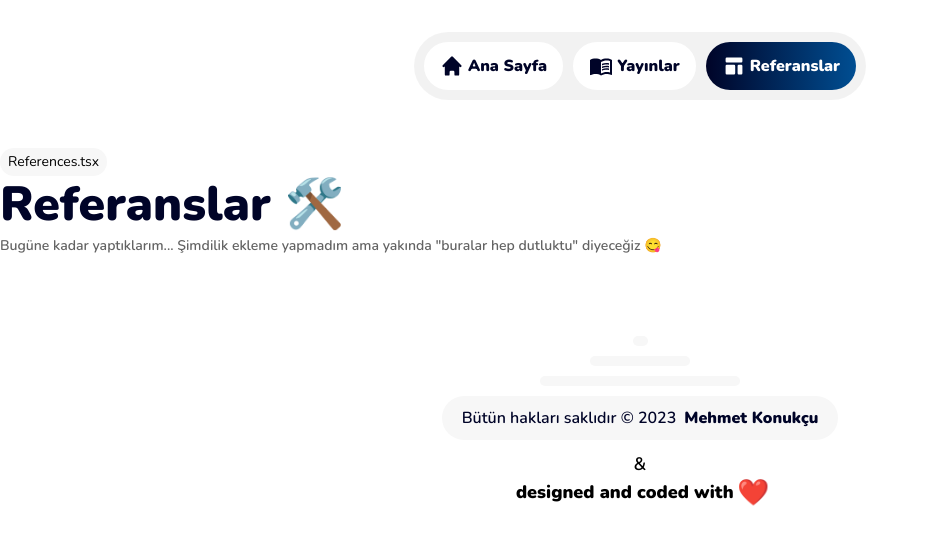
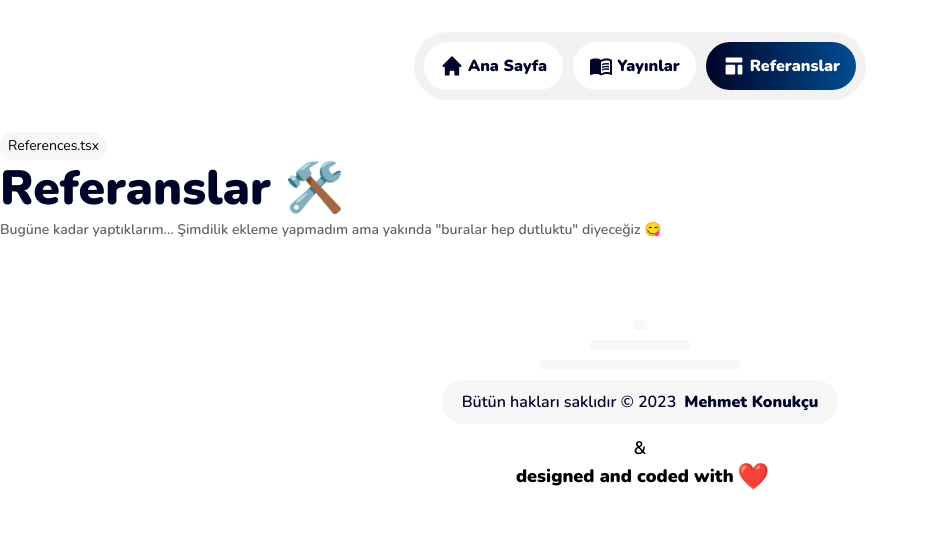
Before and after one commit to mehmetext/konukcudev-next, a Next.js app: page /references in a window 1280 px wide. Shown: the top 544 px of the page, without its empty margins (0-927 px from the left). Built offline with nearby package versions, Linux system fonts and the light colour scheme.

Commit message:
Menu yapısı güncellendi

```diff
--- a/src/components/layouts/MainLayout.tsx
+++ b/src/components/layouts/MainLayout.tsx
@@ -13,10 +13,12 @@ type Props = {
 
 export default function MainLayout({ children, stickyMenu }: Props) {
 	return (
-		<div className="flex flex-col gap-y-20">
+		<>
 			<Menu sticky={stickyMenu} />
-			{children}
-			<Footer />
-		</div>
+			<div className="flex flex-col gap-y-20">
+				{children}
+				<Footer />
+			</div>
+		</>
 	);
 }
--- a/src/components/organisms/Menu.tsx
+++ b/src/components/organisms/Menu.tsx
@@ -1,9 +1,9 @@
 //Icons
 import { HiHome, HiTemplate } from "react-icons/hi";
 import { MdMenuBook } from "react-icons/md";
-import MenuItem from "../molecules/HomeTemplate/Menu/MenuItem";
 
 //Components
+import MenuItem from "../molecules/HomeTemplate/Menu/MenuItem";
 
 //Types
 type Props = {
@@ -13,7 +13,7 @@ type Props = {
 export default function Menu({ sticky = true }: Props) {
 	return (
 		<div
-			className={`w-full flex justify-center top-8 z-10 ${
+			className={`w-full flex justify-center z-10 py-8 top-0 ${
 				sticky ? "sticky" : "fixed"
 			}`}
 		>
```
